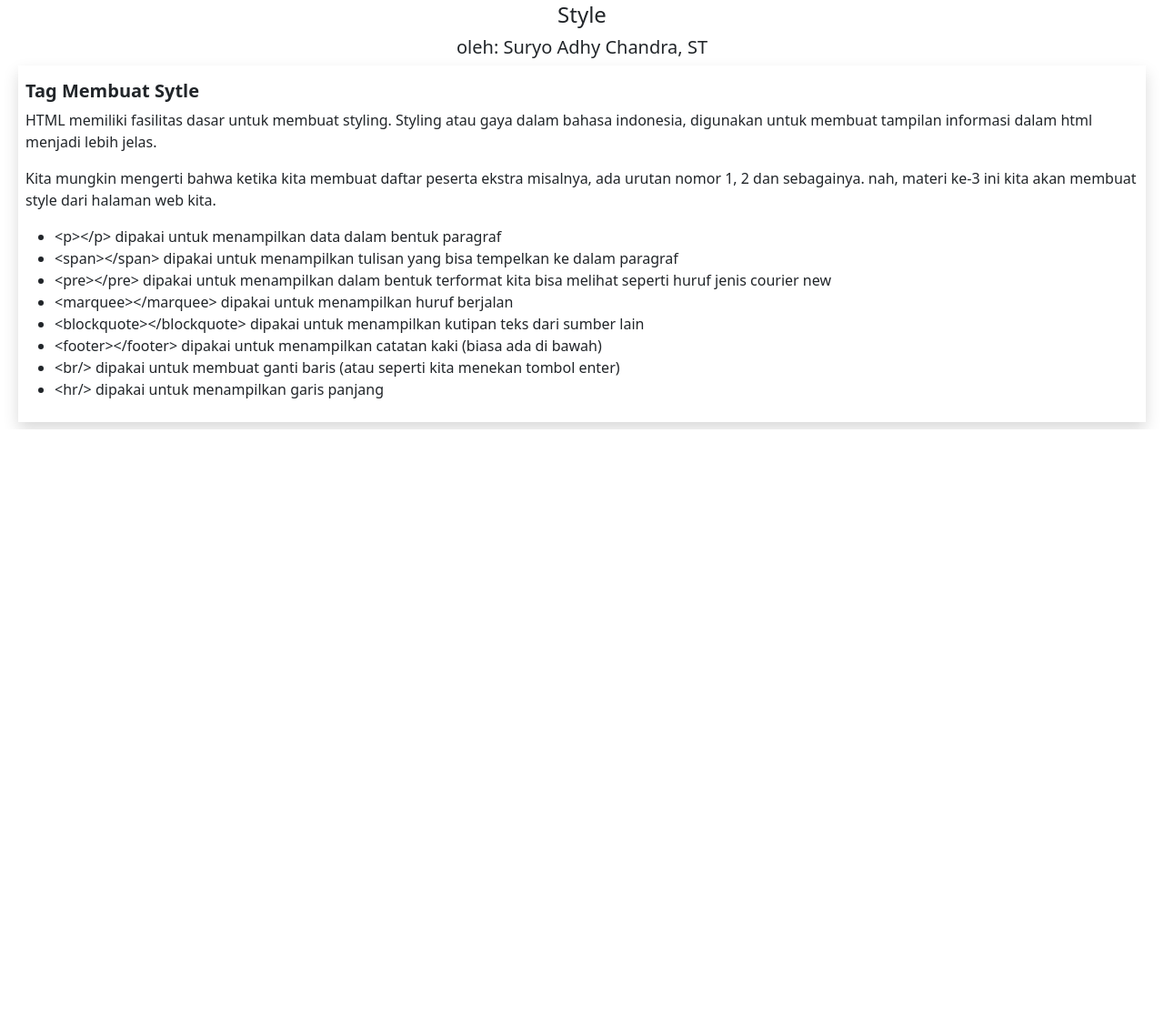
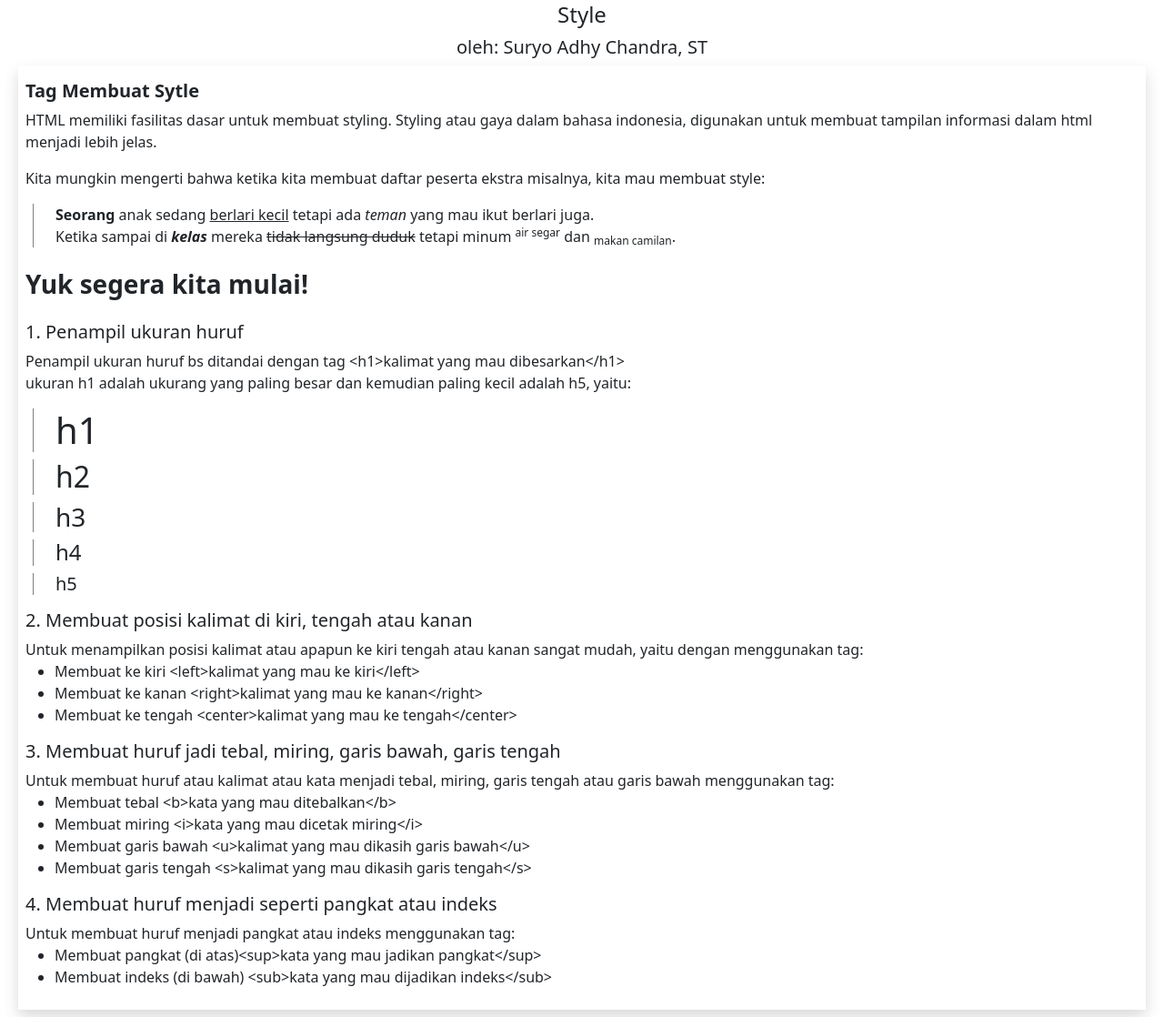
Before and after one commit to leopard1982/sekolah_masehi, a Django app: template templates/blogs/html3.html in a window 1280 px wide. Shown: the part 644-1762 px from the top of the page at 91% size. Before the commit the page ends 1116 px from the top, so only its background shows below. Run offline with Django 3.2, Linux system fonts and the light colour scheme; the template is opened without the code that fills it, so the values that code supplies are empty.

Commit message:
tambahkan artikel untuk html-3

```diff
--- a/templates/blogs/html3.html
+++ b/templates/blogs/html3.html
@@ -18,20 +18,55 @@
         membuat tampilan informasi dalam html menjadi lebih jelas.
     </p>
     <p>
-        Kita mungkin mengerti bahwa ketika kita membuat daftar peserta ekstra misalnya, ada urutan nomor 1, 2 dan sebagainya.
-        nah, materi ke-3 ini kita akan membuat style dari halaman web kita.
+        Kita mungkin mengerti bahwa ketika kita membuat daftar peserta ekstra misalnya, kita mau membuat style:
+        <p class="px-4 mx-2" style="border-left: 1px solid grey;">
+            <b>Seorang</b> anak sedang <u>berlari kecil</u> tetapi ada <i>teman</i> yang mau ikut berlari juga. <br>
+            Ketika sampai di <b><i>kelas</i></b> mereka <s>tidak langsung duduk</s> tetapi minum  <sup>air segar</sup> dan <sub>makan camilan</sub>.
+        </p>
+    </p>
+    <p class="h3 fw-bold py-2">Yuk segera kita mulai!</p>
+    <p>
+        <h5>1. Penampil ukuran huruf</h5>
+        <span>
+            Penampil ukuran huruf bs ditandai dengan tag &lt;h1&gt;kalimat yang mau dibesarkan&lt;/h1&gt;<br>
+            ukuran h1 adalah ukurang yang paling besar dan kemudian paling kecil adalah h5, yaitu: <br>
+            <p >
+                <h1 class="px-4 mx-2" style="border-left: 1px solid grey;">h1</h1><h2 class="px-4 mx-2" style="border-left: 1px solid grey;">h2</h2><h3 class="px-4 mx-2" style="border-left: 1px solid grey;">h3</h3><h4 class="px-4 mx-2" style="border-left: 1px solid grey;">h4</h4><h5 class="px-4 mx-2" style="border-left: 1px solid grey;">h5</h5>
+            </p>
+        </span>
     </p>
     <p>
-        <ul>
-            <li><span>&lt;p&gt;<span>&lt;/p&gt;</span> dipakai untuk menampilkan data dalam bentuk paragraf</li>
-            <li><span>&lt;span&gt;&lt;/span&gt;</span> dipakai untuk menampilkan tulisan yang bisa tempelkan ke dalam paragraf</li>
-            <li><span>&lt;pre&gt;&lt;/pre&gt;</span> dipakai untuk menampilkan dalam bentuk terformat kita bisa melihat seperti huruf jenis courier new</li>
-            <li><span>&lt;marquee&gt;&lt;/marquee&gt;</span> dipakai untuk menampilkan huruf berjalan</li>
-            <li><span>&lt;blockquote&gt;&lt;/blockquote&gt;</span> dipakai untuk menampilkan kutipan teks dari sumber lain</li>
-            <li><span>&lt;footer&gt;&lt;/footer&gt;</span> dipakai untuk menampilkan catatan kaki (biasa ada di bawah)</li>
-            <li><span>&lt;br/&gt;</span> dipakai untuk membuat ganti baris (atau seperti kita menekan tombol enter)</li>
-            <li><span>&lt;hr/&gt;</span> dipakai untuk menampilkan garis panjang</li>
-        </ul>
+        <h5>2. Membuat posisi kalimat di kiri, tengah atau kanan</h5>
+        <span>
+            Untuk menampilkan posisi kalimat atau apapun ke kiri tengah atau kanan sangat mudah, yaitu dengan menggunakan tag: <br>
+            <ul>
+                <li>Membuat ke kiri &lt;left&gt;kalimat yang mau ke kiri&lt;/left&gt;</li>
+                <li>Membuat ke kanan &lt;right&gt;kalimat yang mau ke kanan&lt;/right&gt;</li>
+                <li>Membuat ke tengah &lt;center&gt;kalimat yang mau ke tengah&lt;/center&gt;</li>
+            </ul>
+        </span>
+    </p>
+    <p>
+        <h5>3. Membuat huruf jadi tebal, miring, garis bawah, garis tengah</h5>
+        <span>
+            Untuk membuat huruf atau kalimat atau kata menjadi tebal, miring, garis tengah atau garis bawah menggunakan tag: <br>
+            <ul>
+                <li>Membuat tebal &lt;b&gt;kata yang mau ditebalkan&lt;/b&gt;</li>
+                <li>Membuat miring &lt;i&gt;kata yang mau dicetak miring&lt;/i&gt;</li>
+                <li>Membuat garis bawah &lt;u&gt;kalimat yang mau dikasih garis bawah&lt;/u&gt;</li>
+                <li>Membuat garis tengah &lt;s&gt;kalimat yang mau dikasih garis tengah&lt;/s&gt;</li>
+            </ul>
+        </span>
+    </p>
+    <p>
+        <h5>4. Membuat huruf menjadi seperti pangkat atau indeks</h5>
+        <span>
+            Untuk membuat huruf menjadi pangkat atau indeks menggunakan tag: <br>
+            <ul>
+                <li>Membuat pangkat (di atas)&lt;sup&gt;kata yang mau jadikan pangkat&lt;/sup&gt;</li>
+                <li>Membuat indeks (di bawah) &lt;sub&gt;kata yang mau dijadikan indeks&lt;/sub&gt;</li>
+            </ul>
+        </span>
     </p>
 </div>
 {% endblock %}
```
